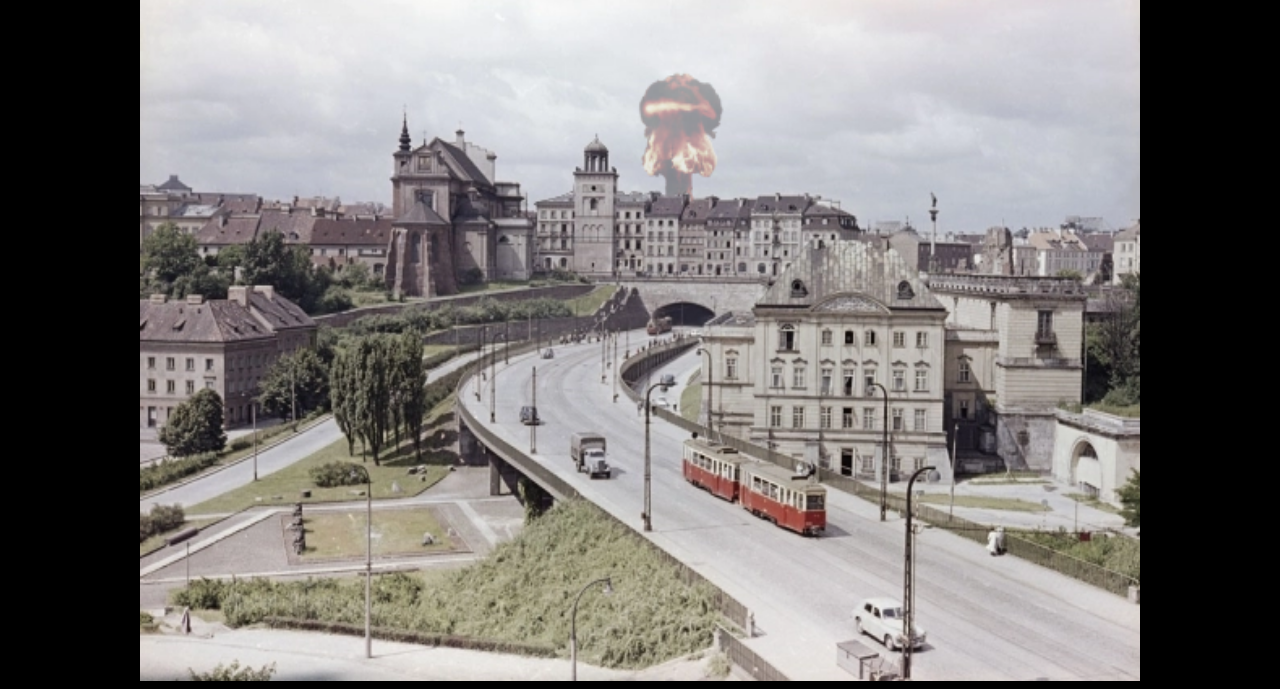
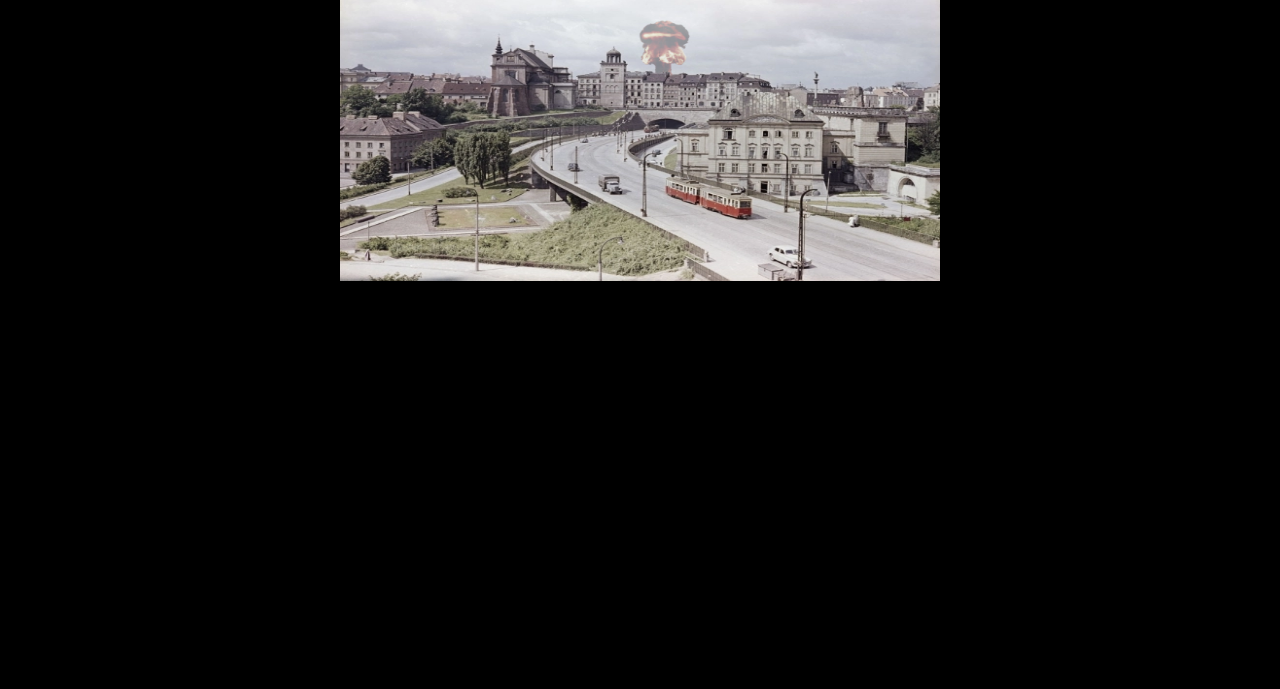
Before and after one commit to Radoslaw84/Images, a plain HTML site: page index.html in a window 1280 px wide. Shown: the part 227-916 px from the top of the page. After the commit the page ends 800 px from the top, so only its background shows below. Drawn offline with Linux system fonts and the light colour scheme.

Commit message:
Update index.html

```diff
--- a/index.html
+++ b/index.html
@@ -16,7 +16,7 @@
 
 
 
-                  <img src="Warszawa.png" height="700" width="1000"><br>
+                  <img src="Warszawa.png" height="300" width="600"><br>
 
 
 
```
